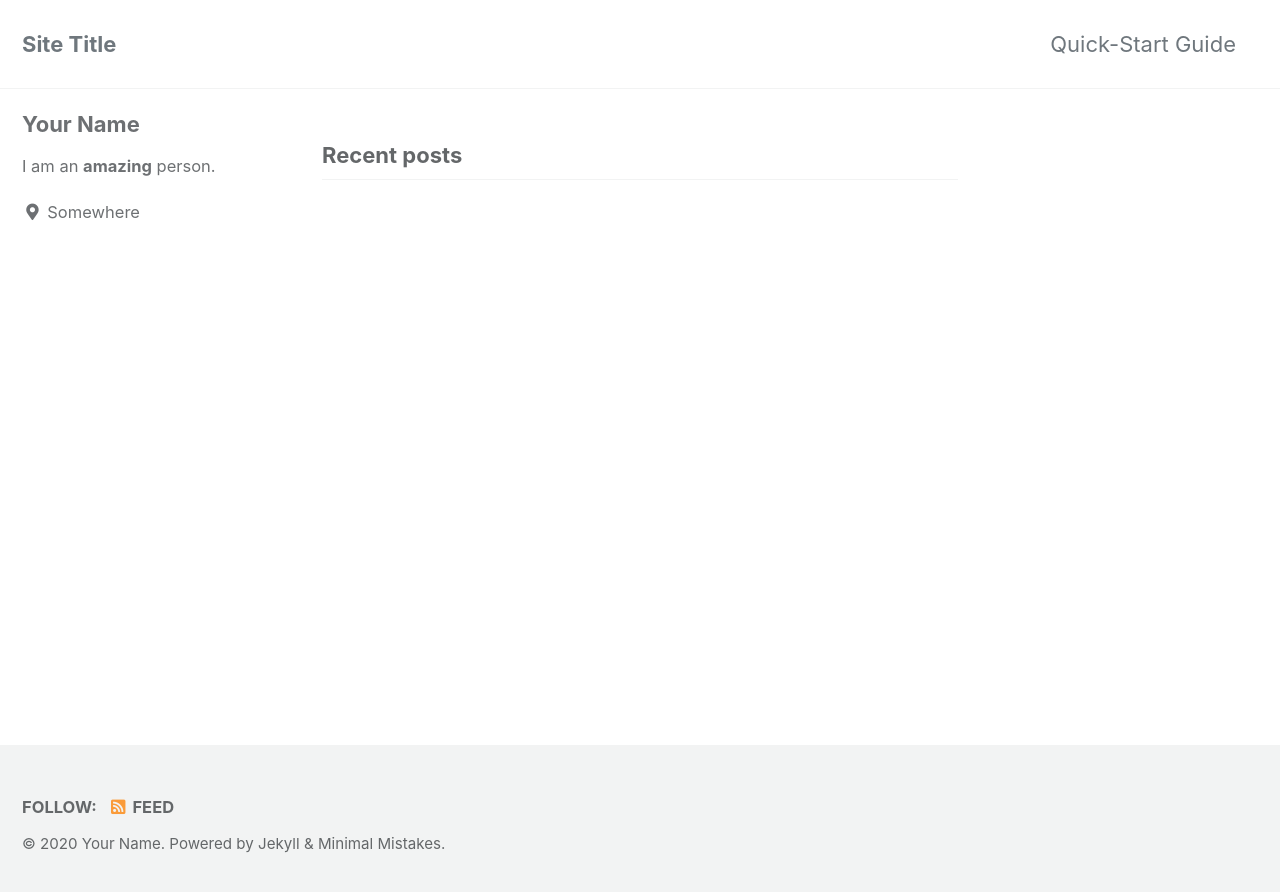
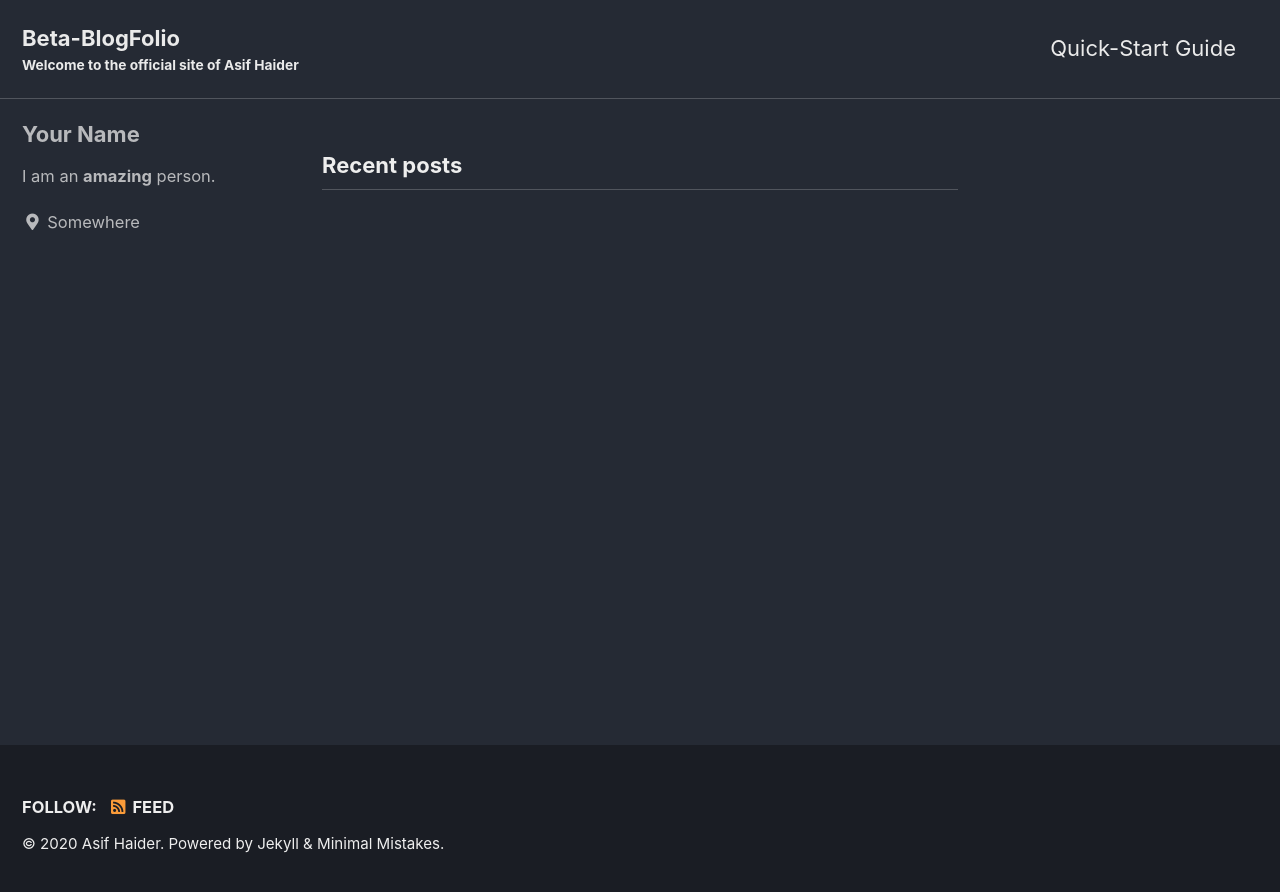
Before and after one commit to asifhaider/home, a Jekyll site: the page built from index.html, in a window 1280 px wide. Shown: the top 892 px of the page. Built offline with Jekyll 4.4.1, drawn with Linux system fonts in a browser that asks for light colours; cached includes are drawn as plain includes; the list of posts is cut into pages by our own code.

Commit message:
working on config

```diff
--- a/_config.yml
+++ b/_config.yml
@@ -12,17 +12,17 @@
 
 # theme                  : "minimal-mistakes-jekyll"
 # remote_theme           : "mmistakes/minimal-mistakes"
-minimal_mistakes_skin    : "default" # "air", "aqua", "contrast", "dark", "dirt", "neon", "mint", "plum", "sunrise"
+minimal_mistakes_skin    : "dark" # "deafult", "air", "aqua", "contrast", "dark", "dirt", "neon", "mint", "plum", "sunrise"
 
 # Site Settings
 locale                   : "en-US"
-title                    : "Site Title"
+title                    : "Beta-BlogFolio"
 title_separator          : "-"
-subtitle                 : # site tagline that appears below site title in masthead
-name                     : "Your Name"
-description              : "An amazing website."
-url                      : # the base hostname & protocol for your site e.g. "https://mmistakes.github.io"
-baseurl                  : # the subpath of your site, e.g. "/blog"
+subtitle                 : "Welcome to the official site of Asif Haider" # site tagline that appears below site title in masthead
+name                     : "Asif Haider"
+description              : "My Blog and Portfolio Site"
+url                      : "https://asifelhan.github.io" # the base hostname & protocol for your site e.g. "https://mmistakes.github.io"
+baseurl                  : #"/Beta-BlogFolio" # the subpath of your site, e.g. "/blog"
 repository               : # GitHub username/repo-name e.g. "mmistakes/minimal-mistakes"
 teaser                   : # path of fallback teaser image, e.g. "/assets/images/500x300.png"
 logo                     : # path of logo image to display in the masthead, e.g. "/assets/images/88x88.png"
```
Also changed, not shown: Gemfile (+27 -1 lines).
